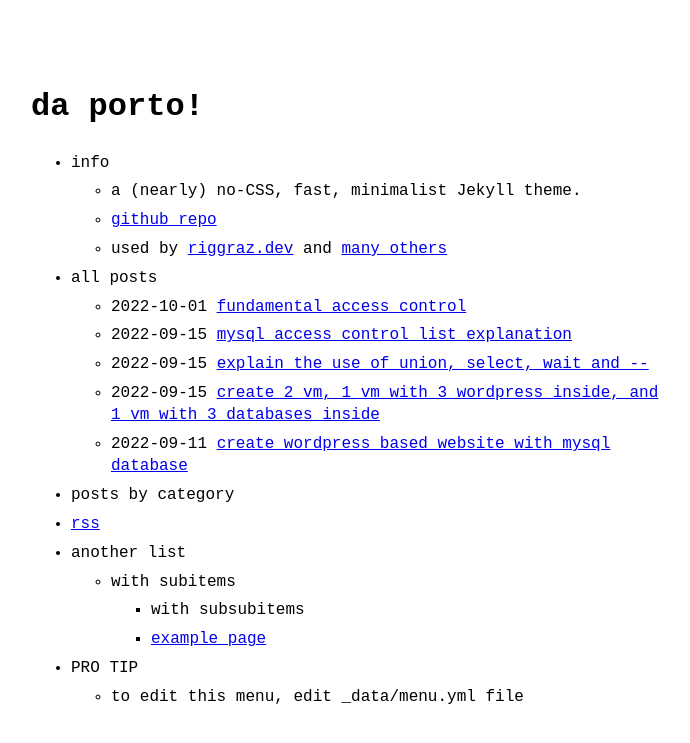
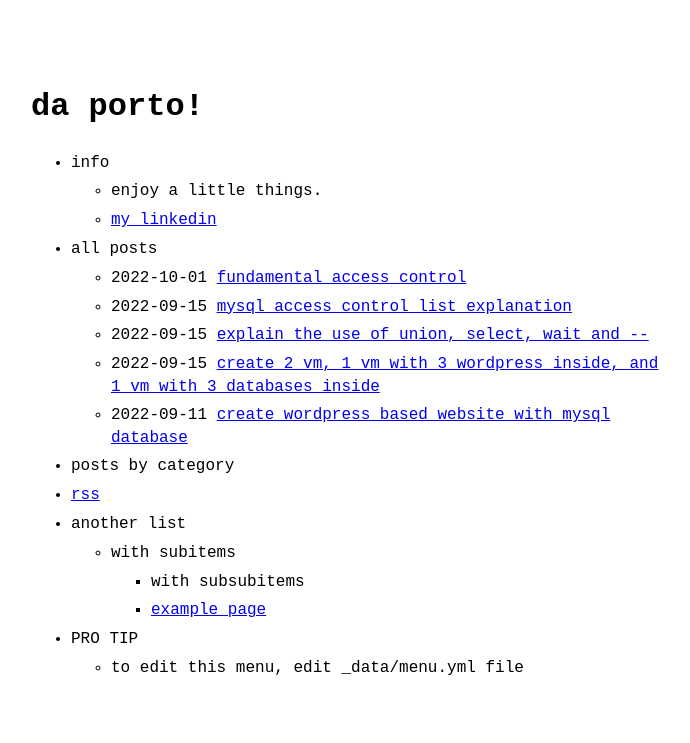
Before and after one commit to hausswdoubles/hausswdoubles.github.io, a Jekyll site: the page built from index.md, in a window 1280 px wide. Shown: the top 743 px of the page, without its empty margins (289-979 px from the left). Built offline with Jekyll 4.4.1, drawn with Linux system fonts in a browser that asks for light colours.

Commit message:
updating menu

```diff
--- a/_data/menu.yml
+++ b/_data/menu.yml
@@ -4,10 +4,9 @@
 entries:
   - title: info
     entries:
-      - title: a (nearly) no-CSS, fast, minimalist Jekyll theme.
-      - title: github repo
-        url: https://github.com/riggraz/no-style-please
-      - title: "used by <a href='https://riggraz.dev'>riggraz.dev</a> and <a href='https://github.com/riggraz/no-style-please/network/dependents'>many others</a>"
+      - title: enjoy a little things.
+      - title: my linkedin
+        url: https://www.linkedin.com/in/fairuz-amzar/
 
   - title: all posts
     post_list:
```
